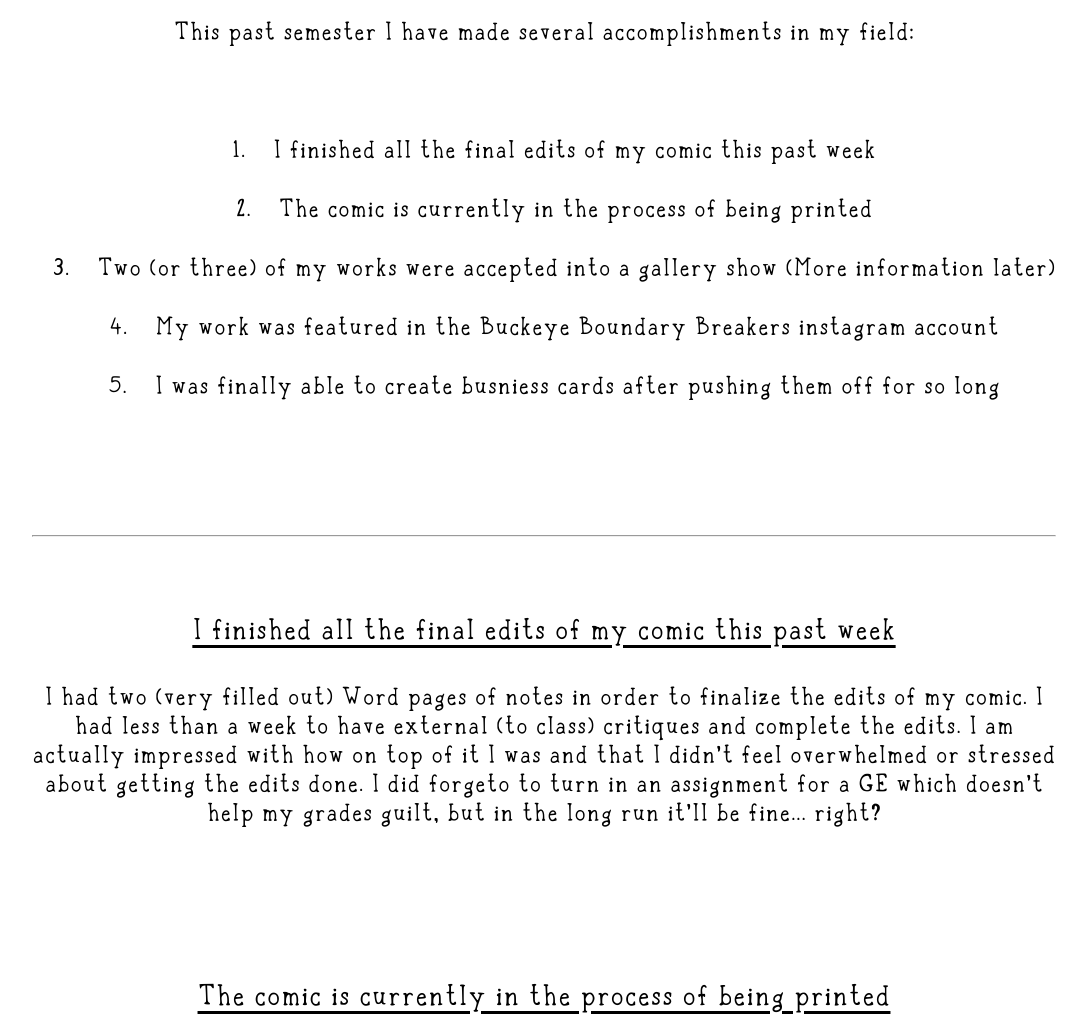
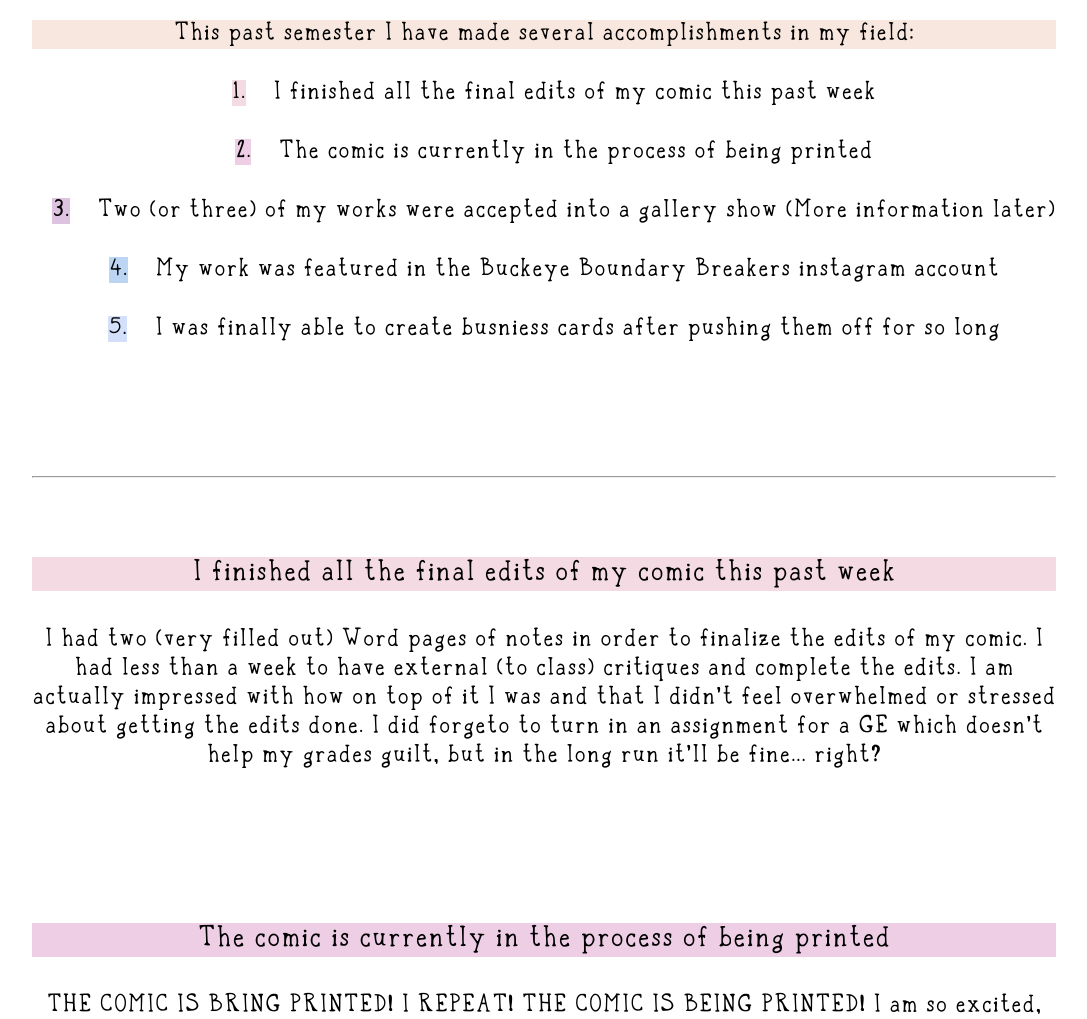
Before and after one commit to SydneyKit/website, a plain HTML site: page Collections/osu_InternetARt/blog/endofsemester.html in a window 1280 px wide. Shown: the part 1060-2079 px from the top of the page, without its empty margins (96-1183 px from the left). Drawn offline with Linux system fonts and the light colour scheme.

Commit message:
added color
added color to blog 12

```diff
--- a/Collections/osu_InternetARt/blog/endofsemester.html
+++ b/Collections/osu_InternetARt/blog/endofsemester.html
@@ -19,20 +19,21 @@
      <br>
      <br>
      <br>
-     <p>This past semester I have made several accomplishments in my field:</p>
-     <br>
-     <p><span style="padding: 0px 20px;"><a href="#anchor1">1.</a></span> I finished all the final edits of my comic this past week</p>
-     <p><span style="padding: 0px 20px;"><a href="#anchor2">2.</a></span> The comic is currently in the process of being printed</p>
-     <p><span style="padding: 0px 20px;"><a href="#anchor3">3.</a></span> Two (or three) of my works were accepted into a gallery show (More information later)</p>
-     <p><span style="padding: 0px 20px;"><a href="#anchor4">4.</a></span> My work was featured in the Buckeye Boundary Breakers instagram account</p>
-     <p><span style="padding: 0px 20px;"><a href="#anchor5">5.</a></span> I was finally able to create busniess cards after pushing them off for so long</p>
+     <div style="background-color: #F7E7DE;">
+     <p>This past semester I have made several accomplishments in my field:</p> </div>
+     <p><span style="padding: 0px 20px;"><a href="#anchor1" style="background-color:#F4DAE2 ;">1.</a></span> I finished all the final edits of my comic this past week</p>
+     <p><span style="padding: 0px 20px;"><a href="#anchor2" style="background-color: #EDCEE5;">2.</a></span> The comic is currently in the process of being printed</p>
+     <p><span style="padding: 0px 20px;"><a href="#anchor3" style="background-color: #DEC3E1;">3.</a></span> Two (or three) of my works were accepted into a gallery show (More information later)</p>
+     <p><span style="padding: 0px 20px;"><a href="#anchor4" style="background-color: #BBD5F2">4.</a></span> My work was featured in the Buckeye Boundary Breakers instagram account</p>
+     <p><span style="padding: 0px 20px;"><a href="#anchor5" style="background-color: #D4E0F9;">5.</a></span> I was finally able to create busniess cards after pushing them off for so long</p>
 
      <br>
      <br>
      <br>
      <hr>
      <br id="anchor1">
-     <p style="font-size: 35px;"><u>I finished all the final edits of my comic this past week</u></p>
+     <div style="background-color: #F4DAE2;">
+     <p style="font-size: 35px;">I finished all the final edits of my comic this past week</p></div>
      <p>I had two (very filled out) Word pages of notes in order to finalize the edits of my comic. I had less than a week to have external (to class) critiques and complete the edits.
          I am actually impressed with how on top of it I was and that I didn't feel overwhelmed or stressed about getting the edits done. I did forgeto to turn in an assignment for a GE
          which doesn't help my grades guilt, but in the long run it'll be fine... right?
@@ -40,7 +41,8 @@
      <br>
      <br>
      <br id="anchor2">
-     <p style="font-size: 35px;"><u>The comic is currently in the process of being printed</u></p>
+     <div style="background-color: #EDCEE5;">
+     <p style="font-size: 35px;">The comic is currently in the process of being printed</p></div>
      <p>THE COMIC IS BRING PRINTED! I REPEAT! THE COMIC IS BEING PRINTED! I am so excited, yet so nervous I feel like I could throw up. Just like Anna from Frozen "Don't know if I'm elated or gassy but I'm somewhere in that zone."
          That being said, pre-orders are still open! Want a coupon code? <a href="owncomicbook.html">Check out the previous blog post!</a>
      </p>
@@ -48,19 +50,24 @@
      <br>
      <br>
      <br id="anchor3">
-     <p style="font-size: 35px;"><u>Two (or three) of my works were accepted into a gallery show (More information later)</u></p>
+     <div style="background-color: #DEC3E1;">
+     <p style="font-size: 35px;">Two (or three) of my works were accepted into a gallery show (More information later)</p> </div>
      <p>A piece from my <a href="../../osu_3DModeling.html">3D Modeling Class</a>, my <a href="../../osu_Drawing.html">Drawing Class</a>, and potentially a piece from my <a href="../../osu_3DAnimation.html">3D Animation Class</a>
     will be featured in the Columbus Spring Art Fest on April 18th from Noon to 6pm at the <a href="https://www.google.com/maps/place/400+W+Rich+St,+Columbus,+OH+43215/@39.9569024,-83.0127282,17z/data=!3m1!4b1!4m5!3m4!1s0x88388f3f1619f30f:0xf2690492bb2cab4b!8m2!3d39.9569024!4d-83.0105395"> 400 W Rich St </a>Gallery in Columbus.
 This is the second physical gallery outside of Ohio State's campus that my work will be featured in, so I am pretty excited about that!</p>
+
      <br>
      <br>
      <br id="anchor4">
-     <p style="font-size: 35px;"><u>My work was featured in the Buckeye Boundary Breakers instagram account</u></p>
+     <div style="background-color: #BBD5F2;">
+     <p style="font-size: 35px;">My work was featured in the Buckeye Boundary Breakers instagram account</p> </div>
      <p>The Instagram is a new account but my work was one of the first published on the account! Check it out <a href="https://www.instagram.com/p/CNYtHY5pc42/"> here</a>! It features a page from my comic book that talks about ASL.</p>
+
      <br>
      <br>
      <br id="anchor5">
-     <p style="font-size: 35px;"><u>I was finally able to create busniess cards after pushing them off for so long</u></p>
+     <div style="background-color: #D4E0F9;">
+     <p style="font-size: 35px;">I was finally able to create busniess cards after pushing them off for so long</p></div>
      <p>Not as big of a deal, but still a big deal! I was finally able to figure out how I wanted my business cards to look.</p>
      <img src="../files/businesscards2021front1.png" style="width: 25%;"><img src="../files/businesscards2021back.png" style="width: 25%;">
      <p>It came in pretty quick! I ordered them on Wednesday and got them Friday! The print quality is okay, but everyone needs to start somewhere right? I was disappointed because the place I ordered the cards from
```
